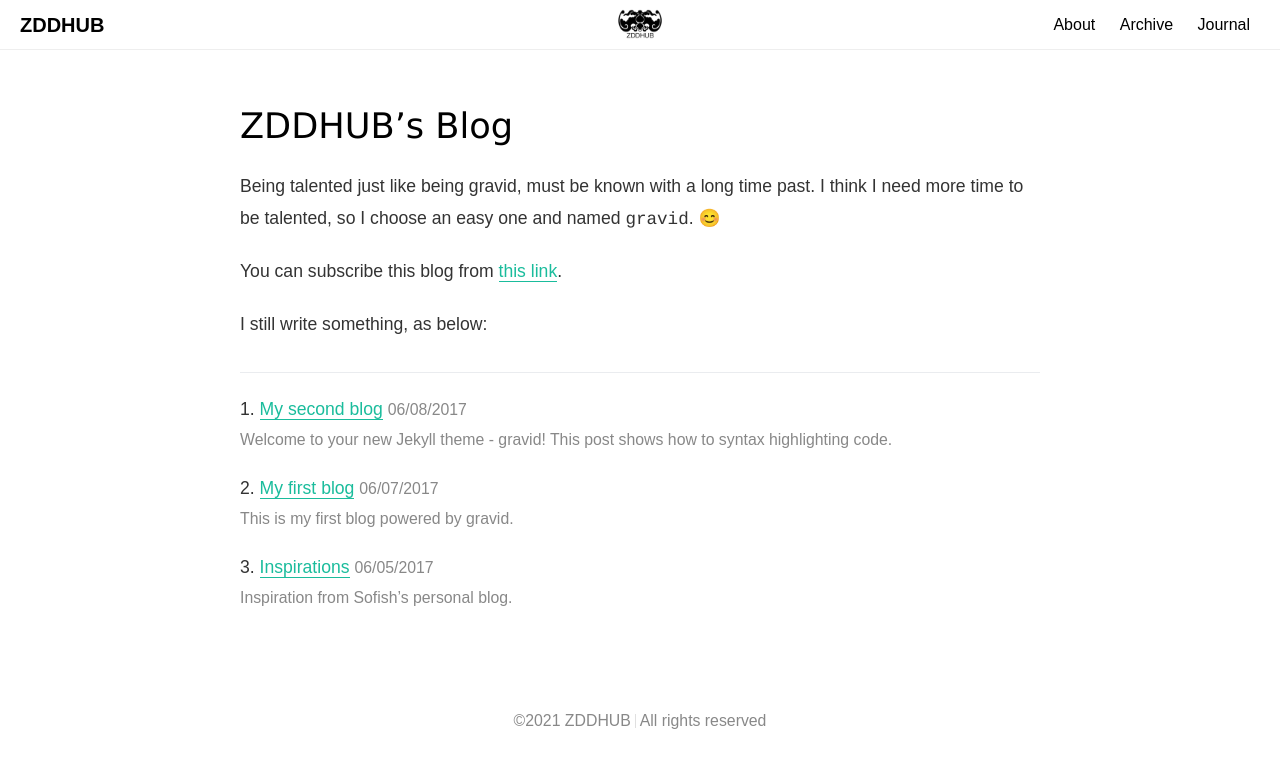
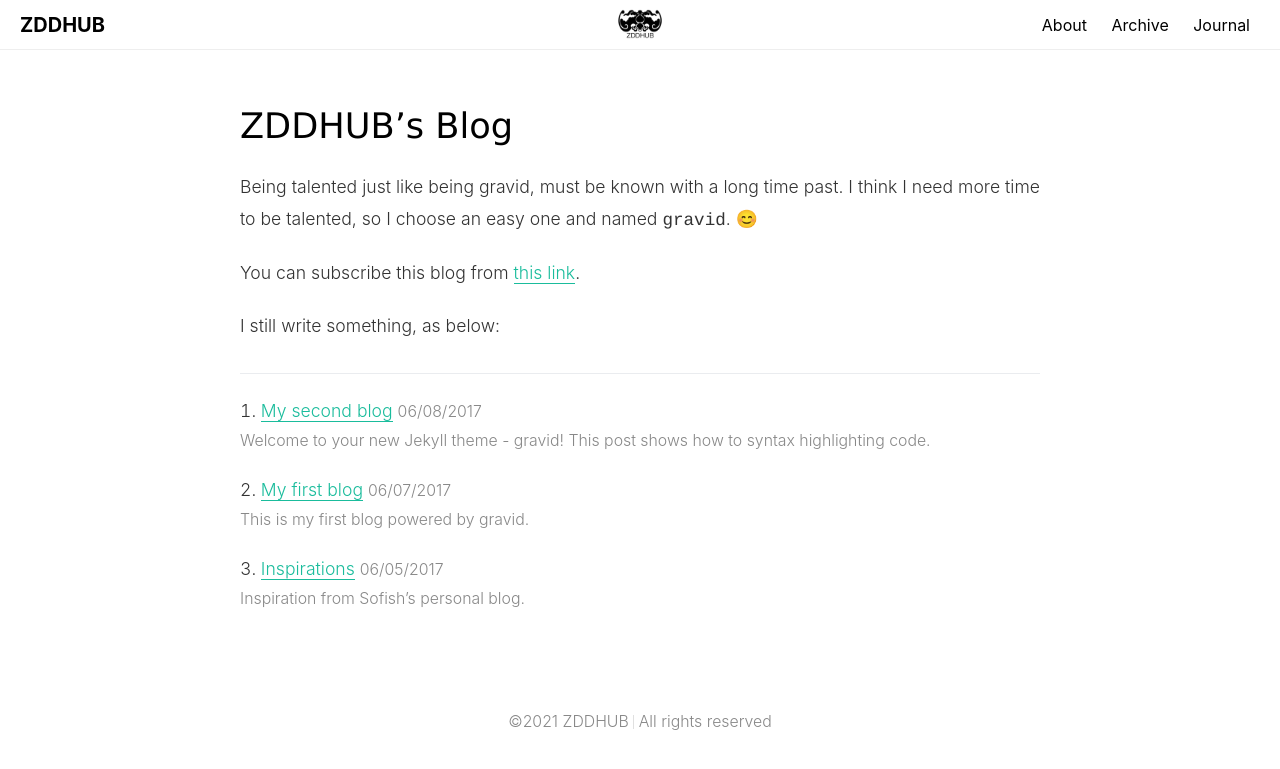
Before and after one commit to zddhub/gravid, a Jekyll site: the page built from index.md, in a window 1280 px wide. Shown: the top 769 px of the page. Built offline with Jekyll 4.4.1, drawn with Linux system fonts in a browser that asks for light colours.

Commit message:
Align font on Safari and Chrome

```diff
--- a/_sass/gravid/_base.scss
+++ b/_sass/gravid/_base.scss
@@ -7,6 +7,7 @@ html, body {
 body {
   padding-top: 60px;
   font-size: 1.1em;
+  font-family: -apple-system, BlinkMacSystemFont, SFProDisplay-Regular;
 }
 
 hr {
```
